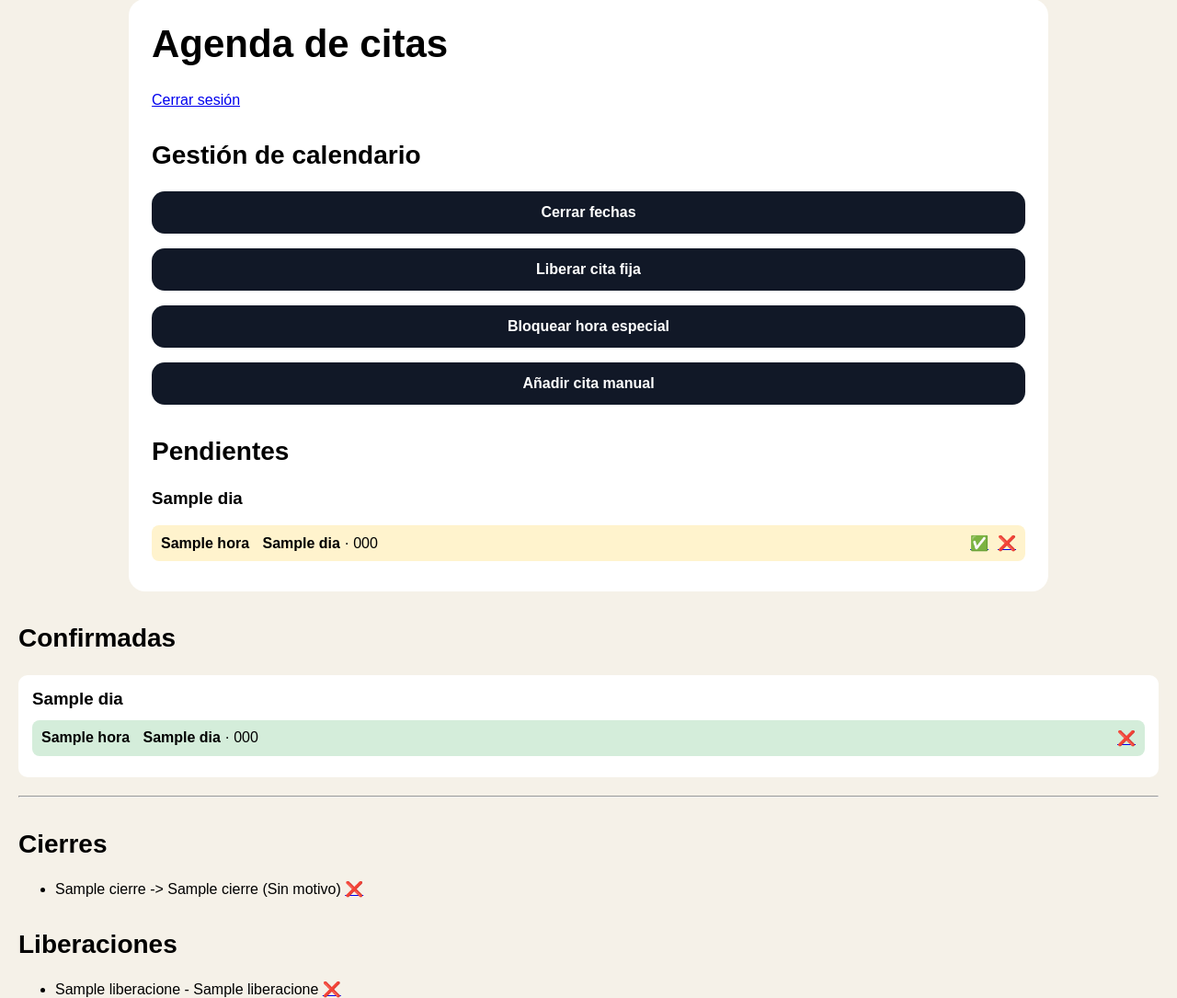
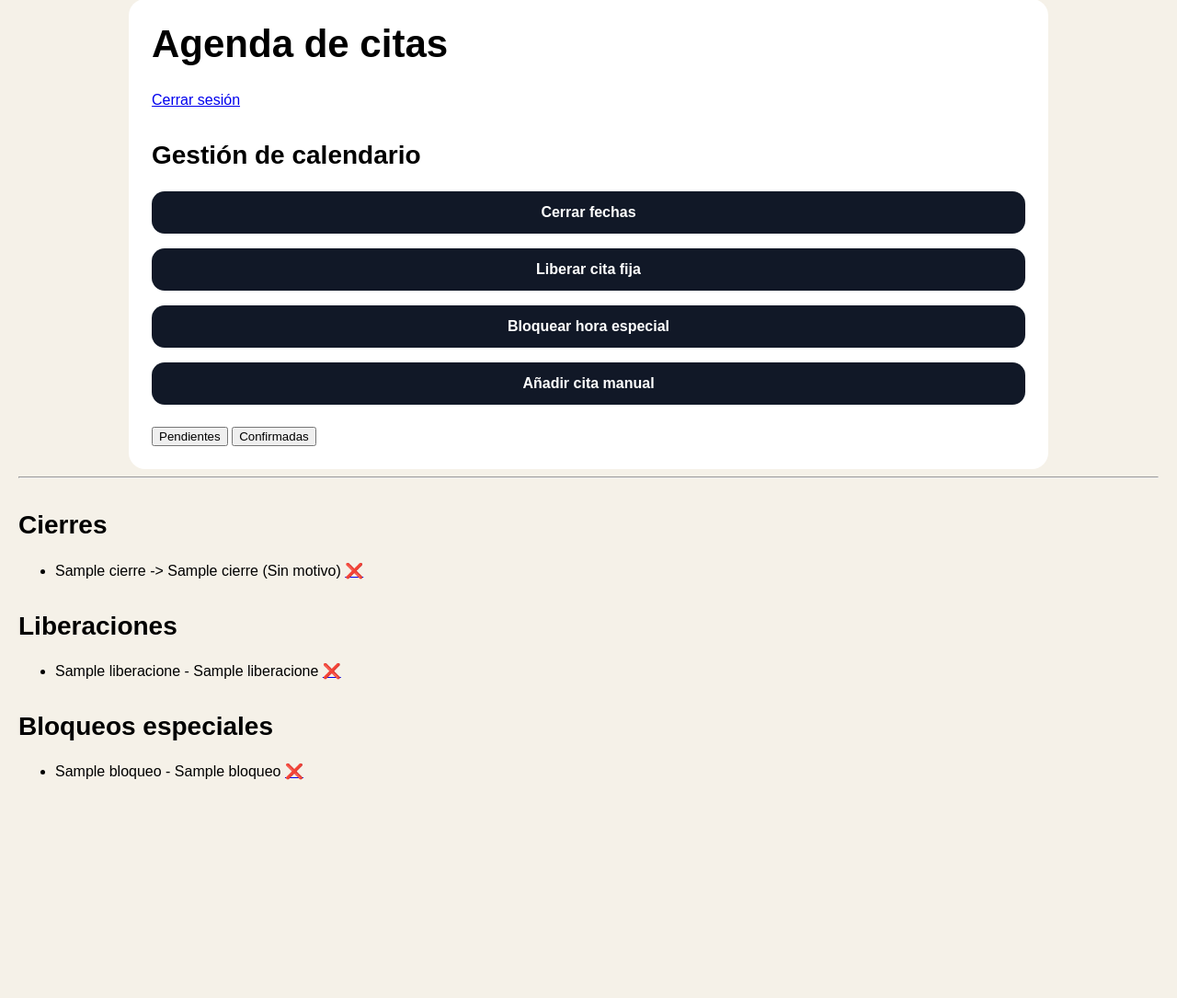
Before and after one commit to alainfourcart-dev/my_primer_programa, a Flask app: template templates/admin.html in a window 1280 px wide. Shown: the part 21-1106 px from the top of the page at 92% size. After the commit the page ends 869 px from the top, so only its background shows below. Run offline with Flask 3, Linux system fonts and the light colour scheme; the template is opened without the code that fills it: most values are stand-ins (such as "Sample title", 1, 10 or a date in 2020).

Commit message:
cambio despliegues admin

```diff
--- a/templates/admin.html
+++ b/templates/admin.html
@@ -295,15 +295,14 @@
     </style>
 </head>
 <script>
-function mostrarPanel(idPanel, boton) {
-    const paneles = document.querySelectorAll('.panel-formulario');
-    const botones = document.querySelectorAll('.boton-accion');
+function mostrarSeccion(idPanel, boton) {
+    const paneles = document.querySelectorAll('.panel-formulario, .panel-lista');
+    paneles.forEach(panel => panel.classList.remove ('activo'));
 
-    paneles.forEach(panel => panel.classList.remove ('activo'));
+    const botones = document.querySelectorAll('.boton-accion, .boton-accion-secundario');
     botones.forEach(btn => btn.classList.remove ('activo'));
 
-    const panel = document.getElementById(idPanel);
-    panel.classList.add('activo');
+    document.getElementById(idPanel).classList.add('activo');
     boton.classList.add('activo');
 }
 </script>
@@ -373,6 +372,18 @@ function mostrarPanel(idPanel, boton) {
             </div>
         </div>
 
+        <div class="acciones-listas">
+            <button type="button" class="boton-accion-secundario"
+            onclick="mostrarSeccion('panel-pendientes', this)">
+                Pendientes
+            </button>
+            <button type="button" class="boton-accion-secundario"
+            onclick="mostrarSeccion('panel-confirmadas', this)">
+                Confirmadas
+            </button>
+        </div>
+
+        <div id="panel-pendientes" class="panel-lista panel-oculto">
             <div class="seccion">
                 <h2>Pendientes</h2>
 
@@ -401,20 +412,22 @@ function mostrarPanel(idPanel, boton) {
                     <p>No hay citas pendientes.</p>
                 {% endif %}
             </div>
+        </div>
+        <div id="panel-confirmadas" class="panel-lista panel-oculto">
             <div class="seccion">
                 <h2>Confirmadas</h2>
 
                 {% if confirmadas_agrupadas %}
                     {% for dia in confirmadas_agrupadas %}
                         {% set citas_dia = confirmadas_agrupadas[dia] %}
-                    <div class="dia">
+                        </div class="dia">
                             <h3>{{ dia }}</h3>
 
                             {% for cita in citas_dia %}
                                 <div class="cita confirmada">
                                     <div>
                                         <span class="hora">{{ cita["hora"] }}</span>
-                                    <strong>{{ cita["nombre"] }}</strong> · {{ cita["telefono"] }}
+                                        <strong>{{ cita["nombre"] }} </strong> · {{ cita["telefono"] }}
                                     </div>
 
                                     <div class="botones">
@@ -428,6 +441,8 @@ function mostrarPanel(idPanel, boton) {
                     <p class="vacio">No hay citas confirmadas.</p>
                 {% endif %}
             </div>
+        </div>
+
     </div>
     <hr>
 
```
Lines whose indentation alone changed are shown as unchanged.
